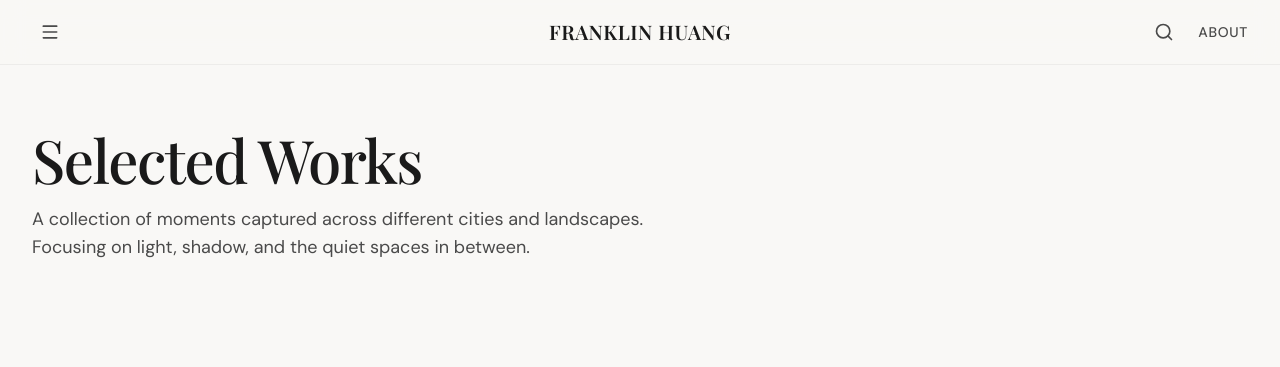
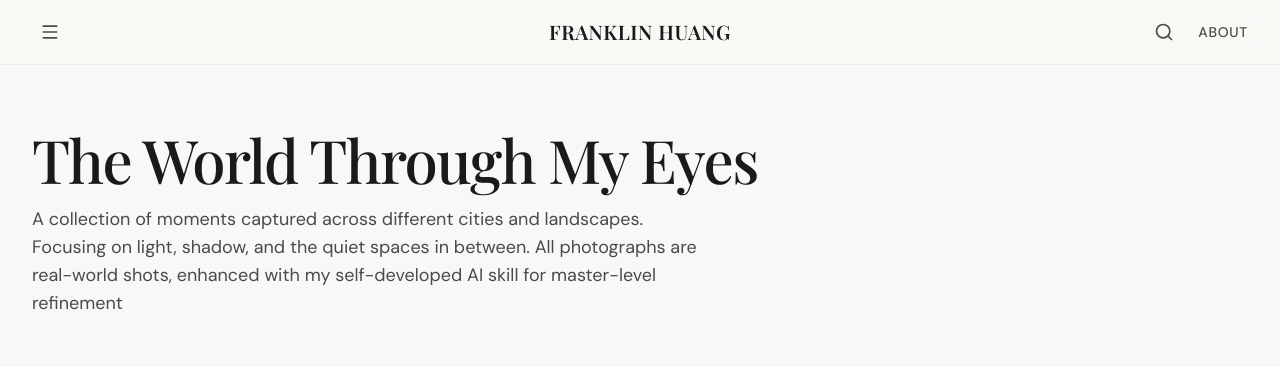
Before and after one commit to fengyu1332-dad/franklin_blog, a React (Vite) app: page /photography in a window 1280 px wide. Shown: the top 367 px of the page. Built offline with nearby package versions, Linux system fonts and the light colour scheme; a web font is replaced by a local one.

Commit message:
chore: publish 2026-08-26

```diff
--- a/src/pages/Photography.tsx
+++ b/src/pages/Photography.tsx
@@ -15,7 +15,7 @@ export function Photography() {
     <div className="flex min-h-screen flex-col bg-paper">
       <Helmet>
         <title>Photography — {siteConfig.name}</title>
-        <meta name="description" content="A collection of moments captured across different cities and landscapes. Focusing on light, shadow, and the quiet spaces in between." />
+        <meta name="description" content="A collection of moments captured across different cities and landscapes. Focusing on light, shadow, and the quiet spaces in between. All photographs are real-world shots, enhanced with my self-developed AI skill for master-level refinement" />
         <meta property="og:title" content={`Photography — ${siteConfig.name}`} />
         <meta property="og:description" content="A collection of moments captured across different cities and landscapes." />
         <meta property="og:image" content={siteConfig.ogImage} />
@@ -33,11 +33,12 @@ export function Photography() {
             className="mb-12"
           >
             <h1 className="font-serif text-5xl font-medium tracking-tight text-ink md:text-6xl">
-              Selected Works
+              The World Through My Eyes
             </h1>
             <p className="mt-4 text-lg text-ink-light max-w-2xl">
               A collection of moments captured across different cities and landscapes.
               Focusing on light, shadow, and the quiet spaces in between.
+              All photographs are real-world shots, enhanced with my self-developed AI skill for master-level refinement
             </p>
           </motion.div>
         </div>
```
